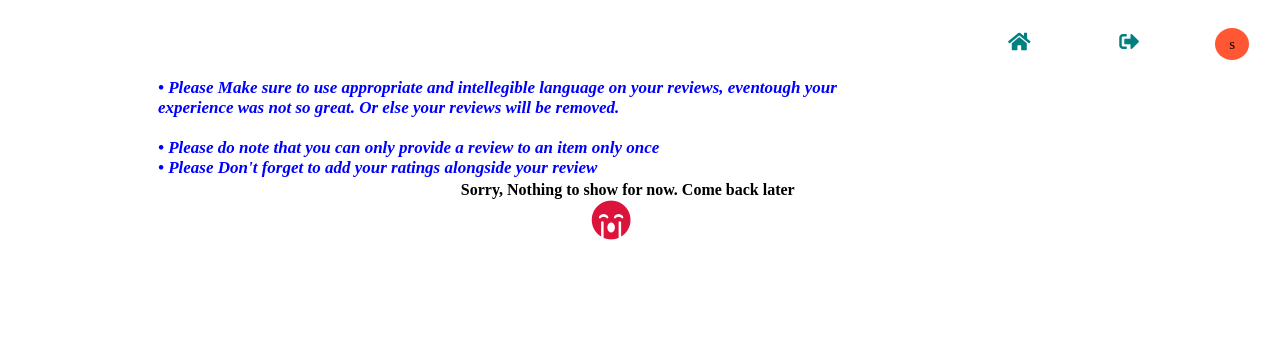
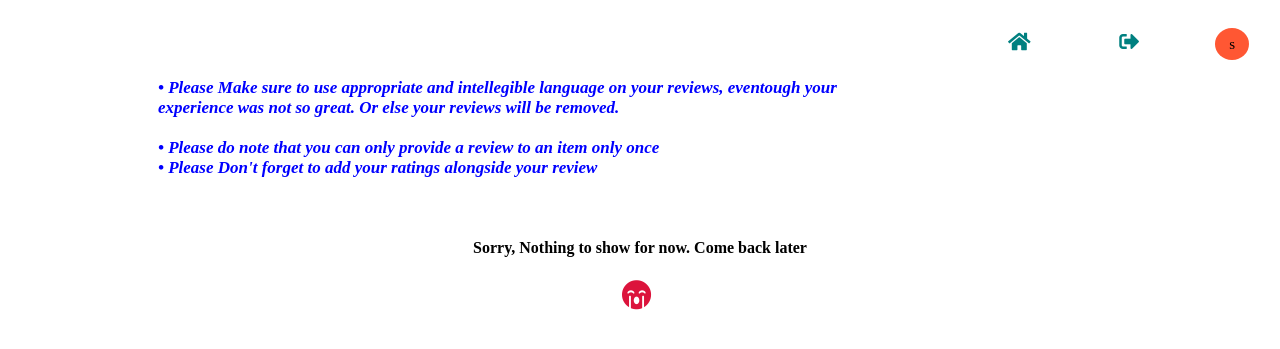
Before and after one commit to Brook25/CON-CONN, a Flask app: template web_flask/templates/upload_review.html in a window 1280 px wide; the page is wider, and only the part inside the window is pictured. Shown: the top 349 px of that part. Run offline with Flask 3, Linux system fonts and the light colour scheme; the template is opened without the code that fills it, so the values that code supplies are empty; the visitor is signed in with stand-in values (Sample User, id 1); some libraries are stand-ins or nearby versions.

Commit message:
edit clsses

```diff
--- a/models/data/locations.py
+++ b/models/data/locations.py
@@ -15,8 +15,8 @@ class MLocation(mongoengine.EmbeddedDocument):
     def append(cls, dct):
         coll = Equipment if dct['coll'][0] == "E" else Material
         items = [coll(**(it)) for it in dct['append']]
-        loc = cls(name=dct['filter']['name'], city=dct['filter']['city'], sub_city=dct['filter']['sub_city'],
-               items=items)
+        dct['items'] = items
+        loc = cls(**dct['filter'])
         dct['user'].locations.append(loc)
         dct['user'].save()
         return items
--- a/models/data/materials.py
+++ b/models/data/materials.py
@@ -10,8 +10,7 @@ class Material(mongoengine.EmbeddedDocument):
 
     @classmethod
     def append(cls, dct):
-        materials = [cls(**(eq)) for eq in dct['append']]
+        materials = [cls(**(it)) for it in dct['append']]
         loc = dct['user'].locations.filter(**(dct['filter'])).first()
-        print(loc, loc.to_mongo())
         [loc.items.append(mt) for mt in materials]
         dct['user'].save()
--- a/web_flask/templates/become_supp.html
+++ b/web_flask/templates/become_supp.html
@@ -275,7 +275,11 @@ top: 40px;
 <form method="POST" enctype="multipart/form-data">
                 <!--<input type="text" id="locationinput" value="none"/>-->
         <div class="container" align="center">
+	    {% if 'new' in  request.path %}
 	   <h1 align="center">Become a {{items[0]}} Supplier</h1>
+	   {% else %}
+	   <h1 align="center">Add a {{items[0]}}(s)</h1>
+	   {% endif %}
             <div class="row">
                 <div class="col-md-6">
                     <label>Select City</label>
--- a/web_flask/templates/booked.html
+++ b/web_flask/templates/booked.html
@@ -206,8 +206,8 @@ text-align: center;
 
 		<div class="table-modal" align="center">
 			{% for i in range(2) %}
-			<div class="close-btn">&times;</div>
-			    <div class="modal-dialog">
+			<br />
+			  <div class="modal-dialog">
 			      <div>
 			      <div>
 			       <h4 class="modal-title">
--- a/web_flask/templates/upload_review.html
+++ b/web_flask/templates/upload_review.html
@@ -225,18 +225,17 @@ input {
 }
 
 .empty {
-  position: absolute;
-  top: 20%;
-  left: 36%;
+  position: relative;
+  top: 110px;
 }
 
 
 #sad {
   position: absolute;
   color: crimson;
-  top: 200px;
-  left: 45%;
-  font-size: 40px;
+  top: 280px;
+  left: 47%;
+  font-size: 30px;
 }
 
 button {
```
Also changed, not shown: models/data/equipments.py (+0 -8 lines), web_flask/templates/book.html (+10 -2 lines), web_flask/views.py (+4 -4 lines), web_flask/static/images/verification/equipment/Brook_Piassa_Arada_Addis_Mixer1.jpg (added), web_flask/static/images/verification/equipment/Brook_Tor-Hailoch_Kolfe_Addis_Compactor1.jpg (added), web_flask/static/images/verification/equipment/Brook_Tor-Hailoch_Kolfe_Addis_Excavator1.jpg (added), web_flask/static/images/verification/equipment/Brook_Tor-Hailoch_Kolfe_Addis_Mixer1.jpg (added), web_flask/static/images/verification/material/Brook_Tor-Hailoch_Kolfe_Addis_CoarseAggregate.jpg (added), web_flask/static/images/verification/material/Brook_Tor-Hailoch_Kolfe_Addis_Dangote Cement.jpg (added), web_flask/static/images/verification/material/Brook_Tor-Hailoch_Kolfe_Addis_Re-bar 8mm.jpg (added).
